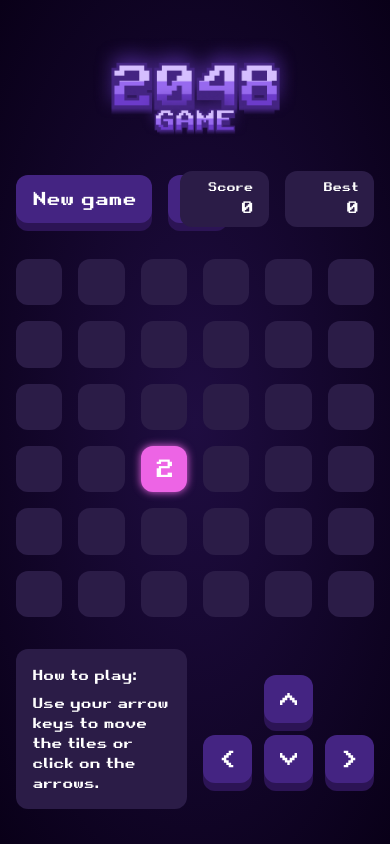
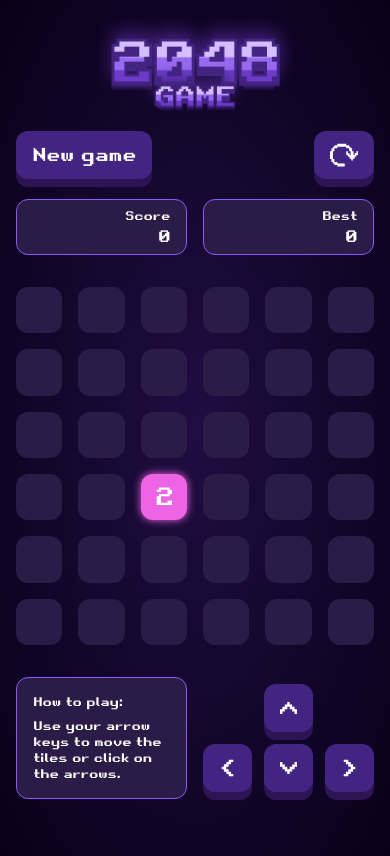
Before and after one commit to sykes10/2048, a Vue app: page / in a window 390 px wide. Built offline with nearby package versions, Linux system fonts and the light colour scheme.

Commit message:
components restructure

```diff
--- a/src/App.vue
+++ b/src/App.vue
@@ -3,12 +3,7 @@ import AppGame from "@/components/AppGame.vue";
 </script>
 
 <template>
-  <main class="container pt-1">
-    <img
-      src="/images/2048game.png"
-      alt="2048 title"
-      class="mx-auto w-52 mb-4 mt-8"
-    />
+  <main class="container">
     <AppGame></AppGame>
   </main>
 </template>
--- a/src/components/AppButton.vue
+++ b/src/components/AppButton.vue
@@ -1,7 +1,7 @@
 <template>
   <button
     :class="isActive ? 'translate-y-1 shadow-button-pressed' : ''"
-    class="rounded-xl bg-purple-500 px-4 h-12 text-white text-lg shadow-button active:shadow-button-pressed active:translate-y-1 cursor-pointer"
+    class="rounded-xl bg-purple-500 px-4 h-12 text-white text-lg shadow-button active:shadow-button-pressed active:translate-y-1 cursor-pointer whitespace-nowrap"
   >
     <slot></slot>
   </button>
--- a/src/components/AppGame.vue
+++ b/src/components/AppGame.vue
@@ -1,10 +1,9 @@
 <script lang="ts" setup>
 import GameBoard from "@/components/GameBoard.vue";
-import GameControls from "@/components/GameControls.vue";
-import AppButton from "@/components/AppButton.vue";
+import GameFooter from "@/components/GameFooter.vue";
+import GameHeader from "@/components/GameHeader.vue";
 import { use2048Game } from "@/composables/use2048Game";
 import { use2048GameStateStore } from "@/store/2048GameState";
-import IconRestart from "@/components/icons/IconRestart.vue";
 import { onMounted } from "vue";
 
 const $gameState = use2048GameStateStore();
@@ -20,39 +19,14 @@ onMounted(() => {
 });
 </script>
 <template>
+  <img
+    src="/images/2048game.png"
+    alt="2048 title"
+    class="mx-auto w-52 mb-4 mt-3 md:mt-8"
+  />
   <div class="flex justify-center flex-col max-w-md w-full mx-auto">
-    <div class="flex justify-between">
-      <div class="flex items-center w-full">
-        <AppButton
-          @click="$gameState.setGridSelector(true)"
-          class="mr-4 shrink-0"
-        >
-          New game
-        </AppButton>
-        <AppButton @click="newGame()" class="shrink-0">
-          <IconRestart></IconRestart>
-        </AppButton>
-      </div>
-      <div
-        class="flex flex-col items-end text-white bg-tile-0 px-4 py-2 h-14 rounded-xl my-4 w-40 mr-4"
-      >
-        <span class="text-xs">Score</span>
-        <span class="self-end">{{ $gameState.$state.score }}</span>
-      </div>
-      <div
-        class="flex flex-col items-end text-white bg-tile-0 px-4 py-2 h-14 rounded-xl my-4 w-40"
-      >
-        <span class="text-xs">Best</span>
-        <span class="self-end">{{ $gameState.$state.maxScore }}</span>
-      </div>
-    </div>
-    <GameBoard class="mb-8"> </GameBoard>
-    <div class="mx-auto grid grid-cols-2 gap-4">
-      <div class="bg-tile-0 p-4 text-white rounded-xl w-full text-sm">
-        <p class="mb-2">How to play:</p>
-        <p>Use your arrow keys to move the tiles or click on the arrows.</p>
-      </div>
-      <GameControls></GameControls>
-    </div>
+    <GameHeader />
+    <GameBoard class="my-8"> </GameBoard>
+    <GameFooter />
   </div>
 </template>
--- /dev/null
+++ b/src/components/GameFooter.vue
@@ -0,0 +1,15 @@
+<template>
+  <div class="mx-auto grid grid-cols-2 gap-4">
+    <div
+      class="bg-tile-0 p-4 text-white rounded-xl w-full text-xs md:text-sm border-tile-8 border"
+    >
+      <p class="mb-2">How to play:</p>
+      <p>Use your arrow keys to move the tiles or click on the arrows.</p>
+    </div>
+    <GameControls></GameControls>
+  </div>
+</template>
+
+<script lang="ts" setup>
+import GameControls from "@/components/GameControls.vue";
+</script>
--- a/src/components/GameGridSelectorOverlay.vue
+++ b/src/components/GameGridSelectorOverlay.vue
@@ -17,7 +17,7 @@
         5x5
       </button>
       <button
-        @click="setGrid(5)"
+        @click="setGrid(6)"
         class="bg-purple-500 rounded-xl h-12 text-2xl"
       >
         6x6
--- /dev/null
+++ b/src/components/GameHeader.vue
@@ -0,0 +1,29 @@
+<template>
+  <div class="grid md:grid-cols-2 w-full items-center gap-5 md:gap-4">
+    <div
+      class="flex justify-between items-center gap-4 place-self-start w-full"
+    >
+      <AppButton @click="$gameState.setGridSelector(true)" class="shrink-0">
+        New game
+      </AppButton>
+      <AppButton @click="newGame()" class="">
+        <IconRestart></IconRestart>
+      </AppButton>
+    </div>
+    <div class="flex justify-between items-center gap-4">
+      <GameScore :score="$gameState.$state.score" label="Score" />
+      <GameScore :score="$gameState.$state.bestScore" label="Best" />
+    </div>
+  </div>
+</template>
+
+<script lang="ts" setup>
+import { use2048GameStateStore } from "@/store/2048GameState";
+import { use2048Game } from "@/composables/use2048Game";
+import AppButton from "@/components/AppButton.vue";
+import IconRestart from "@/components/icons/IconRestart.vue";
+import GameScore from "@/components/GameScore.vue";
+
+const $gameState = use2048GameStateStore();
+const { newGame } = use2048Game();
+</script>
--- /dev/null
+++ b/src/components/GameScore.vue
@@ -0,0 +1,16 @@
+<template>
+  <div
+    class="flex flex-col items-end text-white bg-tile-0 px-4 py-2 rounded-xl w-1/2 border-tile-8 border h-14"
+  >
+    <span class="text-xs">{{ label }}</span>
+    <span class="self-end">{{ score }}</span>
+  </div>
+</template>
+
+<script lang="ts" setup>
+type GameScoreProps = {
+  score: number;
+  label: string;
+};
+defineProps<GameScoreProps>();
+</script>
--- a/src/store/2048GameState.ts
+++ b/src/store/2048GameState.ts
@@ -3,7 +3,7 @@ import type { Board, FlattenedBoard } from "@/types/2048game";
 import { copyBoard, createEmptyBoard } from "@/lib/2048Game";
 import { useLocalStorage } from "@vueuse/core";
 
-const maxScoreLocalStorage = useLocalStorage("maxScore", 0);
+const bestScoreLocalStorage = useLocalStorage("bestScore", 0);
 const lastKnownBoardLocalStorage = useLocalStorage<string>(
   "lastKnownBoard",
   null,
@@ -19,7 +19,7 @@ type State = {
   isGridSelectorOpen: boolean;
   isRunning: boolean;
   lastKnownBoard: Board | null;
-  maxScore: number;
+  bestScore: number;
   mininumTileValueToSpawn: number;
   score: number;
   scoreDiff: number;
@@ -43,7 +43,7 @@ export const use2048GameStateStore = defineStore("2048GameState", {
       isGridSelectorOpen: false,
       isRunning: false,
       lastKnownBoard: JSON.parse(lastKnownBoardLocalStorage.value),
-      maxScore: maxScoreLocalStorage.value,
+      bestScore: bestScoreLocalStorage.value,
       mininumTileValueToSpawn: 1,
       score: 0,
       scoreDiff: 0,
@@ -60,7 +60,7 @@ export const use2048GameStateStore = defineStore("2048GameState", {
     gameOver() {
       this.isRunning = false;
       this.isGameOver = true;
-      this.setMaxScore();
+      this.setbestScore();
     },
     setGridSize(gridSize: number) {
       this.gridSize = gridSize;
@@ -90,10 +90,10 @@ export const use2048GameStateStore = defineStore("2048GameState", {
       this.isRunning = false;
       this.isGameWon = true;
     },
-    setMaxScore() {
-      if (this.score > this.maxScore) {
-        this.maxScore = this.score;
-        maxScoreLocalStorage.value = this.maxScore;
+    setbestScore() {
+      if (this.score > this.bestScore) {
+        this.bestScore = this.score;
+        bestScoreLocalStorage.value = this.bestScore;
       }
     },
   },
```
